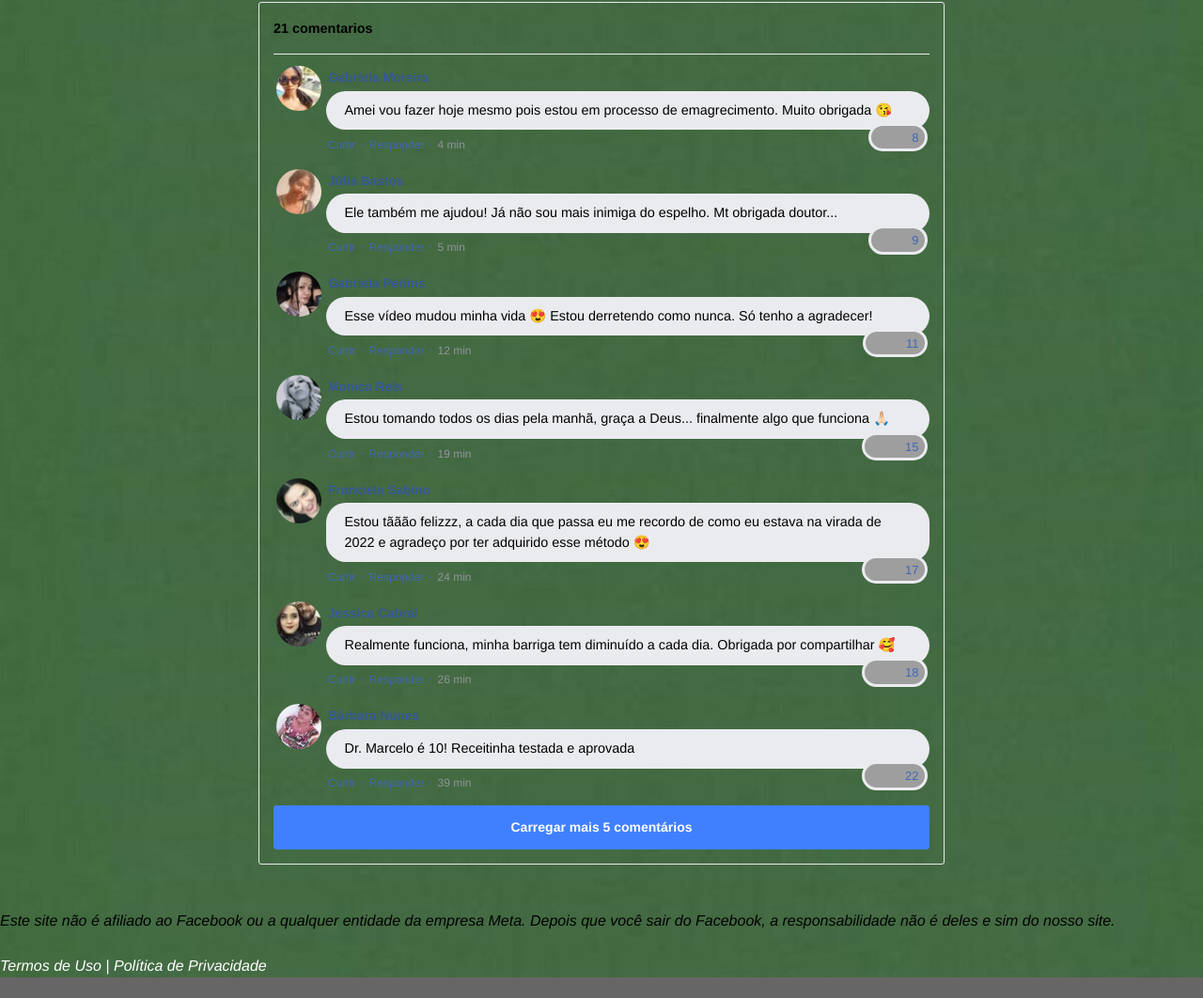
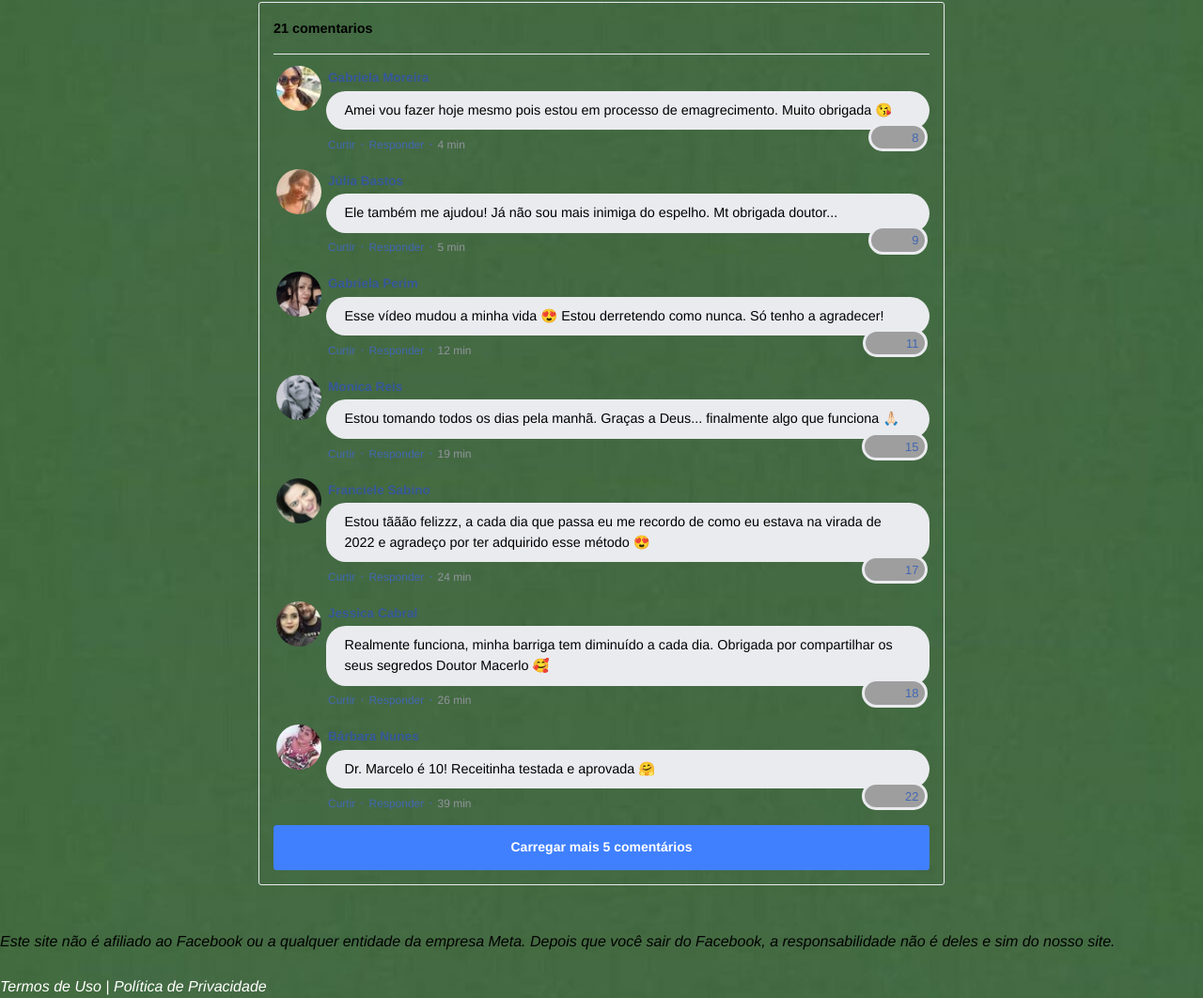
Before and after one commit to SevnMatt/metodoemagrecer.online, a plain HTML site: page index.html in a window 1280 px wide. Shown: the part 760-1822 px from the top of the page at 94% size. Before the commit the page ends 1800 px from the top, so only its background shows below. Drawn offline with nearby package versions, Linux system fonts and the light colour scheme; grey boxes are pictures that could not be loaded; a script that the page names is missing.

Commit message:
Update index.html

```diff
--- a/index.html
+++ b/index.html
@@ -150,12 +150,12 @@
                           src="./assets/img/comentarios/m4.jpeg"></td>
                       <td>
                         <font class="fb-comments-comment-name">
-                          <name>Gabriela Perims</name>
+                          <name>Gabriela Perim</name>
                         </font>
                       </td>
                     </tr>
                     <tr>
-                      <td class="fb-comments-comment-text">Esse vídeo mudou minha vida 😍 Estou derretendo como nunca. Só tenho a agradecer!</td>
+                      <td class="fb-comments-comment-text">Esse vídeo mudou a minha vida 😍 Estou derretendo como nunca. Só tenho a agradecer!</td>
                     </tr>
                     <tr>
                       <td class="fb-comments-comment-actions">
@@ -184,7 +184,7 @@
                       </td>
                     </tr>
                     <tr>
-                      <td class="fb-comments-comment-text">Estou tomando todos os dias pela manhã, graça a Deus... finalmente algo que funciona 🙏🏻</td>
+                      <td class="fb-comments-comment-text">Estou tomando todos os dias pela manhã. Graças a Deus... finalmente algo que funciona 🙏🏻</td>
                     </tr>
                     <tr>
                       <td class="fb-comments-comment-actions">
@@ -242,7 +242,7 @@
                       </td>
                     </tr>
                     <tr>
-                      <td class="fb-comments-comment-text">Realmente funciona, minha barriga tem diminuído a cada dia. Obrigada por compartilhar 🥰</td>
+                      <td class="fb-comments-comment-text">Realmente funciona, minha barriga tem diminuído a cada dia. Obrigada por compartilhar os seus segredos Doutor Macerlo 🥰</td>
                     </tr>
                     <tr>
                       <td class="fb-comments-comment-actions">
@@ -272,7 +272,7 @@
                       </td>
                     </tr>
                     <tr>
-                      <td class="fb-comments-comment-text">Dr. Marcelo é 10! Receitinha testada e aprovada</td>
+                      <td class="fb-comments-comment-text">Dr. Marcelo é 10! Receitinha testada e aprovada 🤗</td>
                     </tr>
                     <tr>
                       <td class="fb-comments-comment-actions">
@@ -334,7 +334,7 @@
                         </td>
                       </tr>
                       <tr>
-                        <td class="fb-comments-comment-text">Eu já estou tomando, já eliminei 7 kls, já fez muita diferença, minhas roupas estavam todas apertadas,  ágora já estão largas, estou num pós operatório de coluna por isso engordei muito 15 Kg, estava sentindo muita dor agora amenizou muito depois que emagreci já consigo andar mais q antes 🙏🙏🙏🙏🙏🙏</td>
+                        <td class="fb-comments-comment-text">Eu já estou tomando, já eliminei 7 kls, já fez muita diferença, minhas roupas estavam todas apertadas, ágora já estão largas, estou num pós operatório de coluna por isso inchei igual louca, estava sentindo muita dor agora amenizou muito depois que emagreci já consigo andar mais q antes 🙏🙏🙏🙏🙏🙏</td>
                       </tr>
                       <tr>
                         <td class="fb-comments-comment-actions">
@@ -364,7 +364,7 @@
                         </td>
                       </tr>
                       <tr>
-                        <td class="fb-comments-comment-text">Muito Obrigada tem me ajudado e muito,Adorei ...Durmo super bem e vendo resultado ..🌹🥰🙋</td>
+                        <td class="fb-comments-comment-text">Mt Obrigada tem me ajudado e muito, Adorei... Durmo super bem e estou vendo mt resultado ..🌹🥰🙋</td>
                       </tr>
                       <tr>
                         <td class="fb-comments-comment-actions">
@@ -393,7 +393,7 @@
                         </td>
                       </tr>
                       <tr>
-                        <td class="fb-comments-comment-text">Em duas semanas comecei a ver resultados, muito bom</td>
+                        <td class="fb-comments-comment-text">Em duas semanas sai do 84 pro 76, e estou só no começo... muito bom</td>
                       </tr>
                       <tr>
                         <td class="fb-comments-comment-actions">
```
